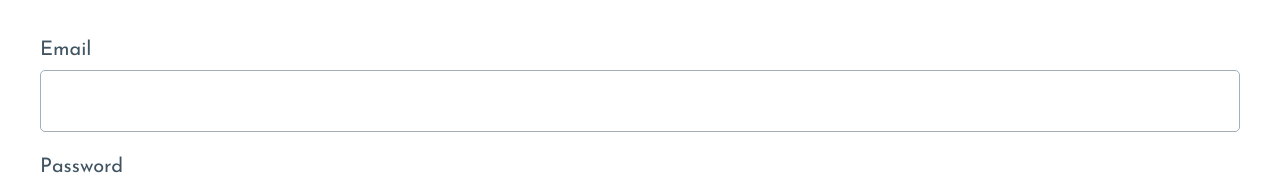
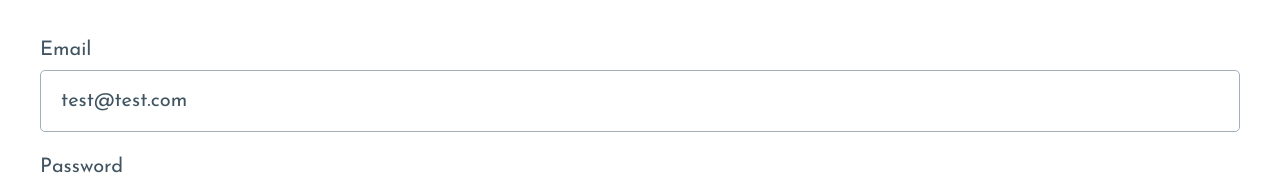
Before and after one commit to cpwilson87/svelteKit-forms, a SvelteKit app: page /signUp in a window 1280 px wide. Shown: the part 195-377 px from the top of the page. Built offline with nearby package versions, Linux system fonts and the light colour scheme.

Commit message:
feat: add page data to user form

```diff
--- /dev/null
+++ b/src/routes/(app)/(auth)/signUp/+page.server.ts
@@ -0,0 +1,18 @@
+import type { Actions, PageServerLoad } from './$types';
+
+// Loader
+export const load: PageServerLoad = () => {
+	const user = {
+		email: 'test@test.com'
+	};
+
+	return { user };
+};
+
+// Actions
+export const actions: Actions = {
+	signUp: async (event) => {
+		console.log({ event });
+		return;
+	}
+};
--- a/src/routes/(app)/(auth)/signUp/+page.svelte
+++ b/src/routes/(app)/(auth)/signUp/+page.svelte
@@ -1,8 +1,20 @@
+<script lang="ts">
+	import type { PageData } from './$types';
+
+	export let data: PageData;
+
+	let user: string;
+
+	user = data?.user?.email ?? '';
+
+	console.log({ data, user });
+</script>
+
 <h1>Sign Up Form</h1>
 
-<form>
+<form action="?/signUp" method="POST">
 	<label for="email">Email</label>
-	<input type="text" name="email" id="email" />
+	<input type="text" name="email" id="email" value={user} />
 
 	<label for="password">Password</label>
 	<input type="password" name="password" id="password" />
```
